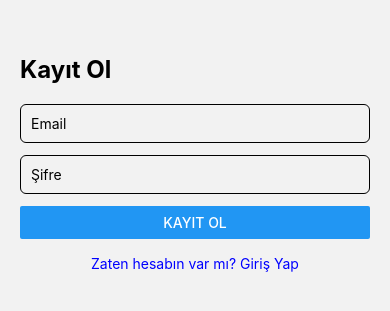
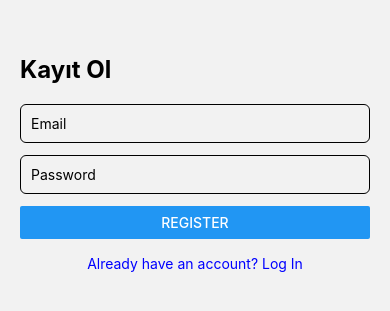
Before and after one commit to nisaolcucu/motivApp, a React Native app: screen /Register in a window 390 px wide. Shown: the part 259-570 px from the top of the page. Built offline with nearby package versions, Linux system fonts and the light colour scheme.

Commit message:
RegisterScreen translated to Eng

```diff
--- a/screens/RegisterScreen.js
+++ b/screens/RegisterScreen.js
@@ -11,18 +11,18 @@ const RegisterScreen = ({ navigation }) => {
 
   const handleRegister = () => {
     if (!email || !password) {
-      Alert.alert('Hata', 'Lütfen email ve şifre girin');
+      Alert.alert('Error', 'Please enter your email and password.');
       return;
     }
 
     createUserWithEmailAndPassword(auth, email, password)
       .then((userCredential) => {
         // Kayıt başarılı
-        Alert.alert('Başarılı', 'Kayıt başarılı');
+        Alert.alert('Successful', 'Registration successful');
         navigation.replace('MainTabs');
       })
       .catch((error) => {
-        Alert.alert('Hata', error.message);
+        Alert.alert('Error', error.message);
       });
   };
 
@@ -39,14 +39,14 @@ const RegisterScreen = ({ navigation }) => {
       />
       <TextInput
         style={styles.input}
-        placeholder="Şifre"
+        placeholder="Password"
         secureTextEntry
         value={password}
         onChangeText={setPassword}
       />
-      <Button title="Kayıt Ol" onPress={handleRegister} />
+      <Button title="Register" onPress={handleRegister} />
       <TouchableOpacity onPress={() => navigation.navigate('Login')}>
-        <Text style={styles.link}>Zaten hesabın var mı? Giriş Yap</Text>
+        <Text style={styles.link}>Already have an account? Log In</Text>
       </TouchableOpacity>
     </View>
   );
```
